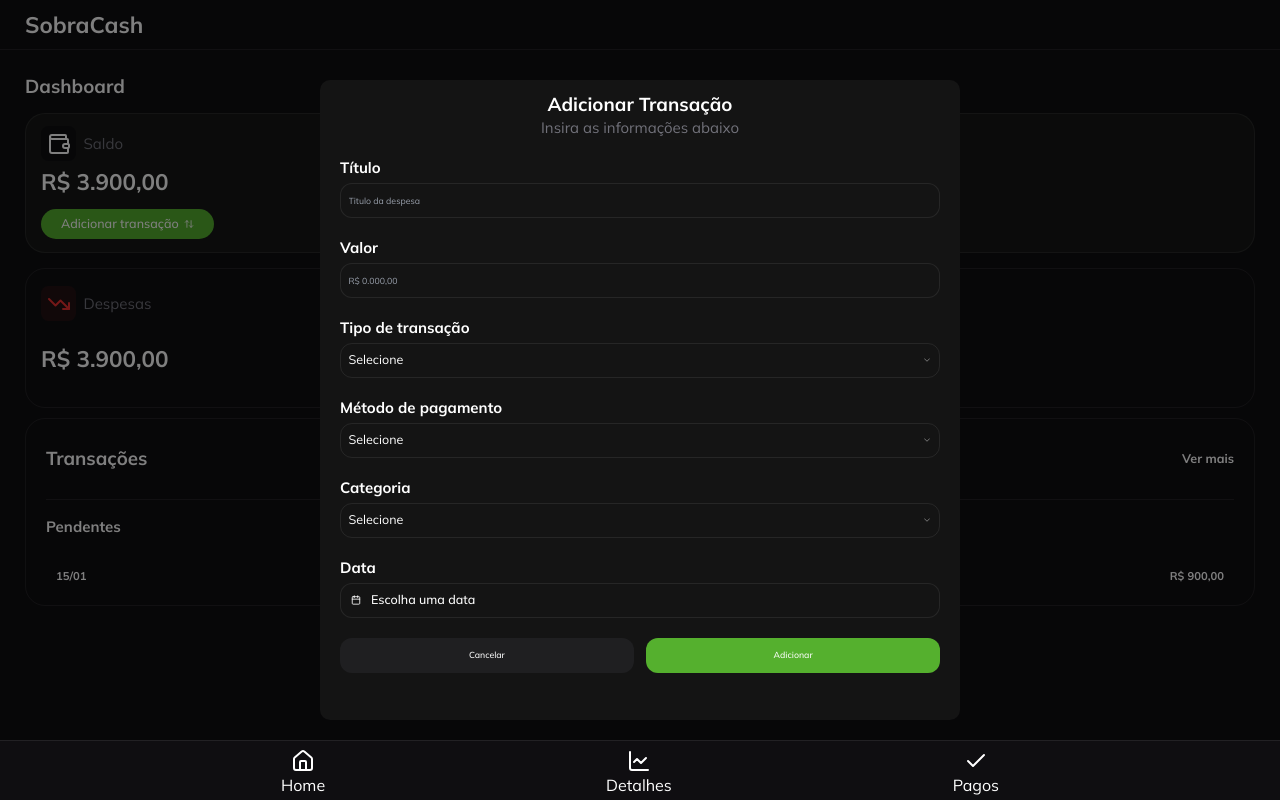
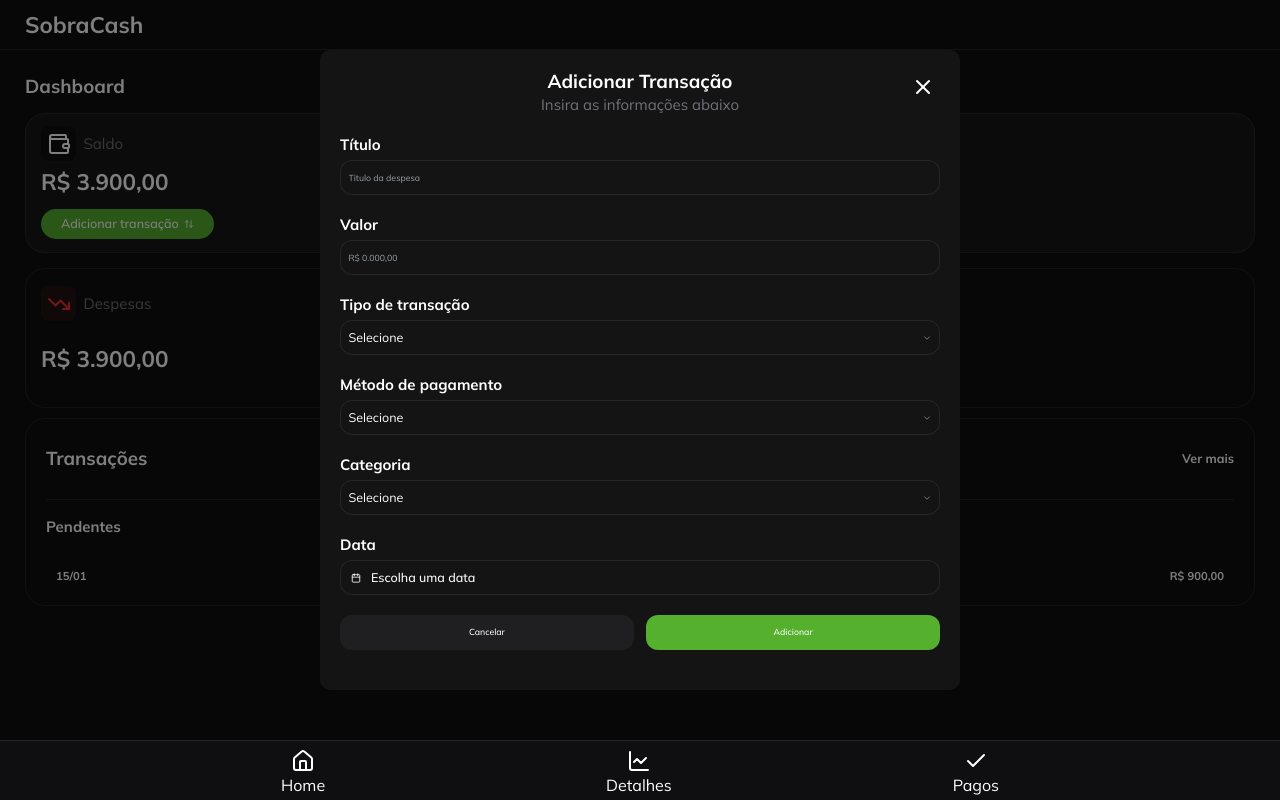
Before and after one commit to nicolasfreitas-dev/wisebills, a Next.js app: page / in a window 1280 px wide. Both pictures are taken after a click on the button "Adicionar transação". Built offline with nearby package versions, Linux system fonts and the light colour scheme.

Commit message:
refactor: minor adjusts on SelecField, TransactionForm, DatePicker Components and install zod dependencies

```diff
--- a/package.json
+++ b/package.json
@@ -27,7 +27,8 @@
     "react-hook-form": "^7.54.2",
     "sobra-cash": "file:",
     "tailwind-merge": "^2.6.0",
-    "tailwindcss-animate": "^1.0.7"
+    "tailwindcss-animate": "^1.0.7",
+    "zod": "^3.24.1"
   },
   "devDependencies": {
     "@eslint/eslintrc": "^3",
--- a/src/components/Modal/index.tsx
+++ b/src/components/Modal/index.tsx
@@ -1,3 +1,4 @@
+import { X } from "lucide-react";
 import TransactionForm from "../TransactionForm"
 interface ModalProps {
     isOpen: boolean
@@ -9,8 +10,9 @@ export default function Modal({ isOpen, isClosed }: ModalProps) {
 
     return (
         <div className="fixed inset-0 bg-black bg-opacity-50 flex items-center justify-center">
-            <div className="max-w-5xl w-4/5 h-4/5 flex flex-col items-center bg-bg-secondary rounded-2xl overflow-y-auto pb-5">
-                <h1 className="text-3xl font-bold pt-5 pb-1">
+            <div className="absolute top-20 max-w-5xl w-4/5 h-4/5 flex flex-col items-center bg-bg-secondary rounded-2xl overflow-y-auto pb-5 md:pb-7">
+                <X className="absolute right-4 top-4 md:right-10 md:top-10 cursor-pointer" onClick={isClosed} size={24} />
+                <h1 className="text-3xl font-bold mt-8 pb-1">
                     Adicionar Transação
                 </h1>
                 <p className="text-2xl text-gray-detail pb-8">
@@ -19,5 +21,5 @@ export default function Modal({ isOpen, isClosed }: ModalProps) {
                 <TransactionForm isClosed={isClosed} />
             </div>
         </div>
-    )
+    );
 }
--- a/src/components/SelectField/index.tsx
+++ b/src/components/SelectField/index.tsx
@@ -3,12 +3,11 @@ import { Select, SelectContent, SelectItem, SelectTrigger, SelectValue } from ".
 interface SelectFieldProps {
     placeholder: string
     selectItem: string[]
-
 }
 
 export default function SelectField({ placeholder, selectItem }: SelectFieldProps) {
     return (
-        <Select>
+        <Select >
             <SelectTrigger className="h-14 rounded-[1.2rem] border-border-color mb-8 text-xl">
                 <SelectValue placeholder={placeholder} />
             </SelectTrigger>
--- a/src/components/TransactionForm/index.tsx
+++ b/src/components/TransactionForm/index.tsx
@@ -1,18 +1,28 @@
-"use client"
+"use client";
 
-import DatePickerField from "../DatePickerField"
-import SelectField from "../SelectField"
-import { Button } from "../ui/button"
-import { Input } from "../ui/input"
-import { Label } from "../ui/label"
+import { useForm } from "react-hook-form";
+import DatePickerField from "../DatePickerField";
+import SelectField from "../SelectField";
+import { Button } from "../ui/button";
+import { Input } from "../ui/input";
+import { Label } from "../ui/label";
 
 interface TransactionFormProps {
-    isClosed: () => void
+    isClosed: () => void;
 }
 
 export default function TransactionForm({ isClosed }: TransactionFormProps) {
+    const form = useForm();
+
+    const onSubmit = (data: any) => {
+        console.log(data);
+    };
+
     return (
-        <form className="w-full flex flex-col items-start px-8">
+        <form
+            className="w-full flex flex-col items-start px-8"
+            onSubmit={form.handleSubmit(onSubmit)}
+        >
             <Label className="text-2xl font-bold pb-2">Título</Label>
             <Input
                 className="h-14 rounded-[1.2rem] bg-bg-secondary border-border-color mb-8 text-xl"
@@ -33,15 +43,22 @@ export default function TransactionForm({ isClosed }: TransactionFormProps) {
             </Label>
             <SelectField
                 placeholder="Selecione"
-                selectItem={["Pix", "À vista", "Cartão"]}
+                selectItem={["Pix", "À vista", "Cartão", "Depósito bancário"]}
             />
             <Label className="text-2xl font-bold pb-2">Categoria</Label>
             <SelectField
                 placeholder="Selecione"
-                selectItem={["Lazer", "Alimentação", "Transporte", "Entretenimento"]}
+                selectItem={[
+                    "Lazer",
+                    "Alimentação",
+                    "Transporte",
+                    "Entretenimento",
+                    "Salário",
+                ]}
             />
             <Label className="text-2xl font-bold pb-2">Data</Label>
-            <DatePickerField />
+            <DatePickerField
+            />
             <div className="w-full flex items-center justify-center gap-5">
                 <Button
                     className="w-full h-14 bg-dark-gray-detail rounded-[1.2rem]"
@@ -54,5 +71,5 @@ export default function TransactionForm({ isClosed }: TransactionFormProps) {
                 </Button>
             </div>
         </form>
-    )
+    );
 }
```
Also changed, not shown: 1 other file (tests, documents, lock files or other folders).
